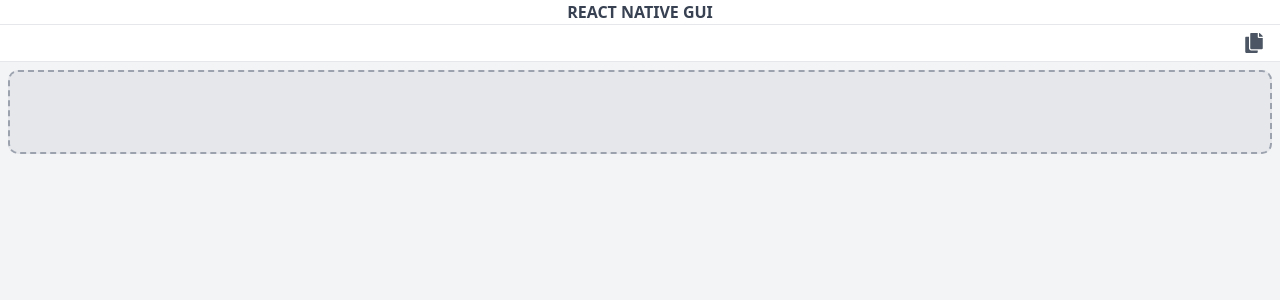
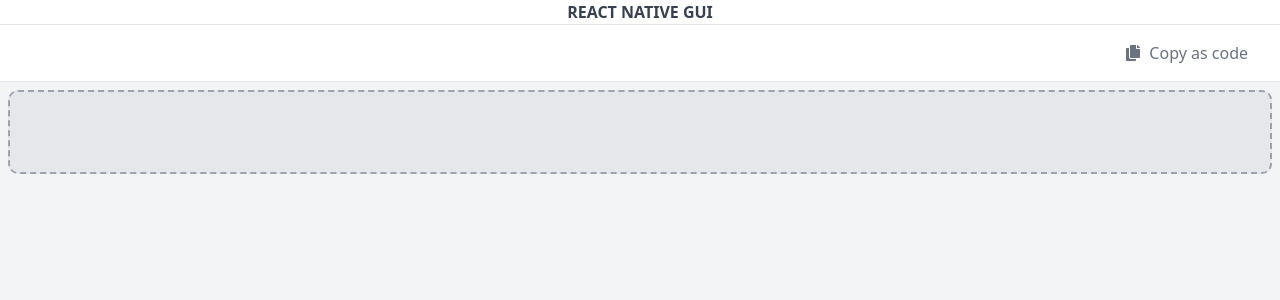
Before and after one commit to devjs1000/react-native-gui, a React (Vite) app: page / in a window 1280 px wide. Shown: the top 300 px of the page. Built offline with nearby package versions, Linux system fonts and the light colour scheme.

Commit message:
action added in navbar

```diff
--- a/src/components/NavBar/CopyAsCode.tsx
+++ b/src/components/NavBar/CopyAsCode.tsx
@@ -1,7 +1,6 @@
 import { FaCopy } from "react-icons/fa";
 import toRender from "../../renderer/renderer.get";
 const CopyAsCode = ({ screenCode }: CopyAsCodeProps) => {
-
   const screenCodeToCode = (myScreenCode: any) => {
     return myScreenCode?.map((cd: any) => {
       const renderer = toRender[cd?.type];
@@ -11,7 +10,7 @@ const CopyAsCode = ({ screenCode }: CopyAsCodeProps) => {
       return renderer({
         children: children ? screenCodeToCode(children) : [],
         attributes: attr || {},
-      })
+      });
     });
   };
 
@@ -21,10 +20,13 @@ const CopyAsCode = ({ screenCode }: CopyAsCodeProps) => {
     navigator.clipboard.writeText(finalCode);
   };
   return (
-    <FaCopy
+    <button
       onClick={handleCopy}
-      className="text-gray-600 cursor-pointer hover:text-gray-400 text-xl"
-    />
+      className="bg-white font-md hover:text-gray-800 text-gray-500  py-2 px-4 rounded-xl disabled:bg-gray-400  disabled:text-gray-100 flex items-center gap-2 "
+    >
+      <FaCopy />
+      Copy as code
+    </button>
   );
 };
 
--- /dev/null
+++ b/src/components/NavBar/DownloadCode.tsx
@@ -0,0 +1,17 @@
+import React from "react";
+import { FaDownload } from "react-icons/fa";
+
+const DownloadCode = () => {
+  const handleDownload = () => {};
+  return (
+    <button
+      onClick={handleDownload}
+      className="bg-white font-md hover:text-gray-800 text-gray-500  py-2 px-4 rounded-xl disabled:bg-gray-400  disabled:text-gray-100 flex items-center gap-2 "
+    >
+      <FaDownload />
+      Download Files
+    </button>
+  );
+};
+
+export default DownloadCode;
--- /dev/null
+++ b/src/components/NavBar/SaveChanges.tsx
@@ -0,0 +1,17 @@
+import React from "react";
+import { FaSave } from "react-icons/fa";
+
+const SaveChanges = () => {
+  const hasChanges = false;
+  return (
+    <button
+      disabled={hasChanges}
+      className="bg-white font-md hover:text-gray-800 text-gray-500  py-2 px-4 rounded-xl disabled:bg-gray-400  disabled:text-gray-100 flex items-center gap-2 "
+    >
+      <FaSave />
+      Save changes
+    </button>
+  );
+};
+
+export default SaveChanges;
```
